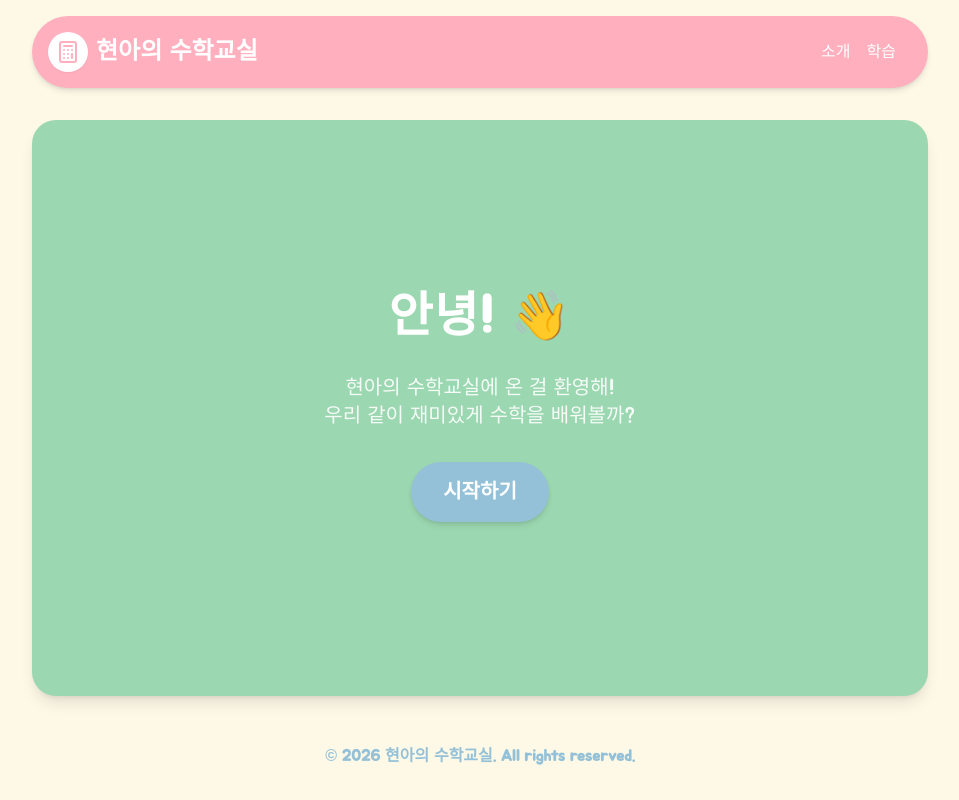
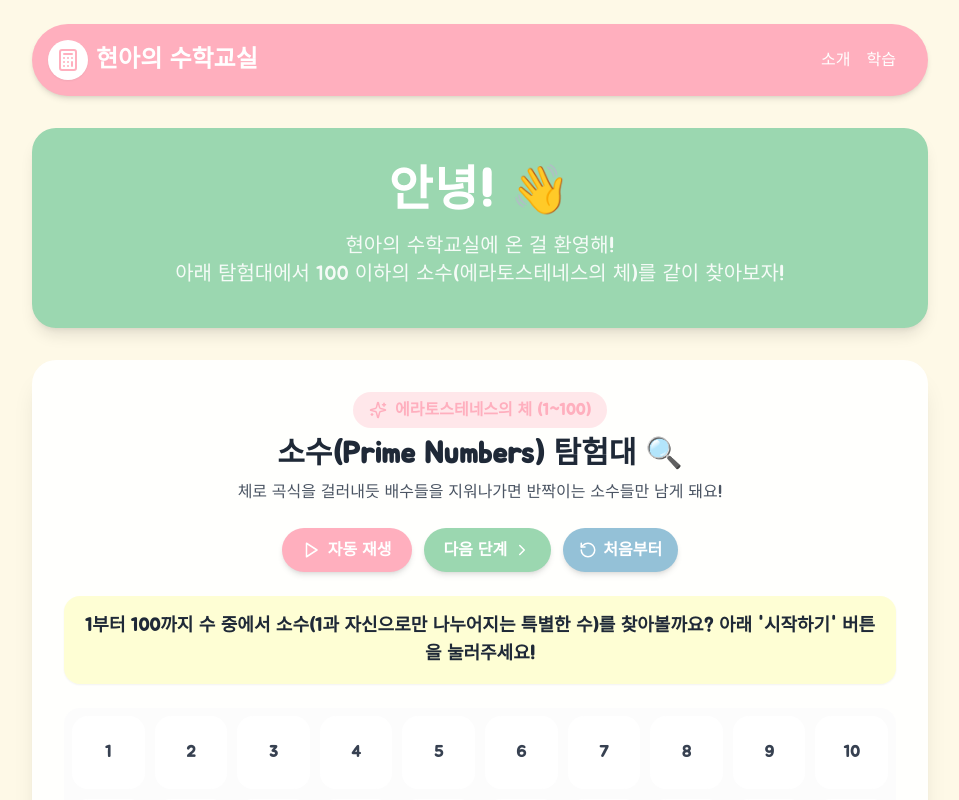
Before and after one commit to hapark19-maker/watermelon, a Next.js app: page / in a window 1280 px wide. Shown: the top 800 px of the page, without its empty margins (160-1119 px from the left). Built offline with nearby package versions, Linux system fonts and the light colour scheme.

Commit message:
feat: add interactive Sieve of Eratosthenes component for 1 to 100

```diff
--- a/app/page.tsx
+++ b/app/page.tsx
@@ -1,10 +1,11 @@
 import { Calculator } from "lucide-react";
+import SieveOfEratosthenes from "@/components/SieveOfEratosthenes";
 
 export default function Home() {
   return (
-    <div className="min-h-screen flex flex-col items-center justify-between p-4">
+    <div className="min-h-screen flex flex-col items-center justify-between p-4 sm:p-6 gap-8">
       {/* Header */}
-      <header className="w-full max-w-4xl flex items-center justify-between p-4 bg-pastel-pink rounded-full shadow-md mb-8">
+      <header className="w-full max-w-4xl flex items-center justify-between p-4 bg-pastel-pink rounded-full shadow-md">
         <div className="flex items-center gap-2">
           <div className="bg-white p-2 rounded-full shadow-sm text-pastel-pink">
             <Calculator size={24} />
@@ -19,22 +20,24 @@ export default function Home() {
         </nav>
       </header>
 
-      {/* Main Hero Section */}
-      <main className="flex-1 flex flex-col items-center justify-center text-center gap-8 w-full max-w-4xl bg-pastel-mint p-12 rounded-3xl shadow-lg border-none">
-        <h2 className="text-5xl text-white font-bold tracking-wide">
+      {/* Hero Welcome Section */}
+      <section className="w-full max-w-4xl bg-pastel-mint p-8 sm:p-10 rounded-3xl shadow-lg text-center flex flex-col items-center gap-4">
+        <h2 className="text-4xl sm:text-5xl text-white font-bold tracking-wide">
           안녕! 👋
         </h2>
-        <p className="text-xl text-white/90 font-medium">
+        <p className="text-lg sm:text-xl text-white/90 font-medium">
           현아의 수학교실에 온 걸 환영해!<br />
-          우리 같이 재미있게 수학을 배워볼까?
+          아래 탐험대에서 100 이하의 소수(에라토스테네스의 체)를 같이 찾아보자!
         </p>
-        <button className="bg-pastel-blue text-white px-8 py-4 rounded-full text-xl shadow-md hover:scale-105 transition-transform duration-200 border-none font-bold">
-          시작하기
-        </button>
+      </section>
+
+      {/* Sieve of Eratosthenes Main Interactive Component */}
+      <main className="w-full flex justify-center">
+        <SieveOfEratosthenes />
       </main>
 
       {/* Footer */}
-      <footer className="w-full max-w-4xl text-center p-4 mt-8 text-pastel-blue font-bold">
+      <footer className="w-full max-w-4xl text-center p-4 text-pastel-blue font-bold">
         <p>© {new Date().getFullYear()} 현아의 수학교실. All rights reserved.</p>
       </footer>
     </div>
--- /dev/null
+++ b/components/SieveOfEratosthenes.tsx
@@ -0,0 +1,224 @@
+"use client";
+
+import React, { useState, useEffect } from "react";
+import { Play, Pause, RotateCcw, ChevronRight, Sparkles, Award } from "lucide-react";
+
+export default function SieveOfEratosthenes() {
+  const [step, setStep] = useState<number>(0);
+  const [isPlaying, setIsPlaying] = useState<boolean>(false);
+
+  // Maximum step is 6 (0: start, 1: 1 eliminated, 2: prime 2, 3: prime 3, 4: prime 5, 5: prime 7, 6: finished)
+  const MAX_STEP = 6;
+
+  useEffect(() => {
+    let timer: NodeJS.Timeout;
+    if (isPlaying) {
+      timer = setInterval(() => {
+        setStep((prev) => {
+          if (prev >= MAX_STEP) {
+            setIsPlaying(false);
+            return MAX_STEP;
+          }
+          return prev + 1;
+        });
+      }, 1600);
+    }
+    return () => clearInterval(timer);
+  }, [isPlaying]);
+
+  const handleReset = () => {
+    setIsPlaying(false);
+    setStep(0);
+  };
+
+  const handleNext = () => {
+    if (step < MAX_STEP) {
+      setStep((prev) => prev + 1);
+    }
+  };
+
+  const handleTogglePlay = () => {
+    if (step >= MAX_STEP) {
+      setStep(0);
+      setIsPlaying(true);
+    } else {
+      setIsPlaying((prev) => !prev);
+    }
+  };
+
+  // Helper to determine status of each number (1 ~ 100)
+  const getNumberStatus = (num: number) => {
+    if (num === 1) {
+      if (step >= 1) return "eliminated";
+      return "default";
+    }
+
+    const primes = [2, 3, 5, 7];
+    const primesFoundSoFar = [];
+
+    if (step >= 2) primesFoundSoFar.push(2);
+    if (step >= 3) primesFoundSoFar.push(3);
+    if (step >= 4) primesFoundSoFar.push(5);
+    if (step >= 5) primesFoundSoFar.push(7);
+
+    // Current prime being actively processed
+    const currentActivePrime = step === 2 ? 2 : step === 3 ? 3 : step === 4 ? 5 : step === 5 ? 7 : null;
+
+    if (currentActivePrime === num) {
+      return "active-prime";
+    }
+
+    if (primes.includes(num)) {
+      if (primesFoundSoFar.includes(num)) return "prime";
+      return "default";
+    }
+
+    // Check if eliminated by any of the processed primes
+    for (const p of primesFoundSoFar) {
+      if (num % p === 0) {
+        return "eliminated";
+      }
+    }
+
+    // Final step: all non-eliminated numbers > 1 are prime!
+    if (step === MAX_STEP) {
+      return "prime";
+    }
+
+    return "default";
+  };
+
+  // Calculate count of found primes
+  const getPrimeNumbers = () => {
+    const primes: number[] = [];
+    for (let i = 1; i <= 100; i++) {
+      if (getNumberStatus(i) === "prime" || getNumberStatus(i) === "active-prime") {
+        primes.push(i);
+      }
+    }
+    return primes;
+  };
+
+  const currentPrimes = getPrimeNumbers();
+
+  const getStepDescription = () => {
+    switch (step) {
+      case 0:
+        return "1부터 100까지 수 중에서 소수(1과 자신으로만 나누어지는 특별한 수)를 찾아볼까요? 아래 '시작하기' 버튼을 눌러주세요!";
+      case 1:
+        return "1단계: 1은 소수가 아니에요! 1을 먼저 지워줍니다.";
+      case 2:
+        return "2단계: 2는 소수예요! 2를 제외한 2의 배수들(4, 6, 8, 10...)을 모두 지워요.";
+      case 3:
+        return "3단계: 3은 소수예요! 3을 제외한 3의 배수들(9, 15, 21...)을 지워요.";
+      case 4:
+        return "4단계: 5는 소수예요! 5를 제외한 5의 배수들(25, 35, 55...)을 지워요.";
+      case 5:
+        return "5단계: 7은 소수예요! 7을 제외한 7의 배수들(49, 77, 91)을 지워요.";
+      case 6:
+        return "🎉 탐험 완성이예요! 100 이하의 소수 25개를 모두 찾았어요!";
+      default:
+        return "";
+    }
+  };
+
+  return (
+    <div className="w-full max-w-4xl bg-white/90 backdrop-blur-sm p-6 sm:p-8 rounded-3xl shadow-xl flex flex-col items-center gap-6 border-none">
+      {/* Header Info */}
+      <div className="text-center flex flex-col items-center gap-2">
+        <div className="flex items-center gap-2 bg-pastel-pink/30 px-4 py-1.5 rounded-full text-pastel-pink font-bold text-sm sm:text-base">
+          <Sparkles size={18} />
+          <span>에라토스테네스의 체 (1~100)</span>
+        </div>
+        <h2 className="text-2xl sm:text-3xl font-bold text-gray-800">
+          소수(Prime Numbers) 탐험대 🔍
+        </h2>
+        <p className="text-gray-600 text-sm sm:text-base max-w-lg">
+          체로 곡식을 걸러내듯 배수들을 지워나가면 반짝이는 소수들만 남게 돼요!
+        </p>
+      </div>
+
+      {/* Control Buttons */}
+      <div className="flex flex-wrap items-center justify-center gap-3">
+        <button
+          onClick={handleTogglePlay}
+          className="flex items-center gap-2 bg-pastel-pink text-white px-5 py-2.5 rounded-full font-bold shadow-md hover:scale-105 transition-transform duration-200"
+        >
+          {isPlaying ? <Pause size={18} /> : <Play size={18} />}
+          <span>{isPlaying ? "일시정지" : step === 0 ? "자동 재생" : step === MAX_STEP ? "다시 보기" : "이어서 재생"}</span>
+        </button>
+
+        <button
+          onClick={handleNext}
+          disabled={step >= MAX_STEP || isPlaying}
+          className="flex items-center gap-1.5 bg-pastel-mint text-white px-5 py-2.5 rounded-full font-bold shadow-md hover:scale-105 transition-transform duration-200 disabled:opacity-50 disabled:hover:scale-100 disabled:cursor-not-allowed"
+        >
+          <span>다음 단계</span>
+          <ChevronRight size={18} />
+        </button>
+
+        <button
+          onClick={handleReset}
+          className="flex items-center gap-1.5 bg-pastel-blue text-white px-4 py-2.5 rounded-full font-bold shadow-md hover:scale-105 transition-transform duration-200"
+        >
+          <RotateCcw size={18} />
+          <span>처음부터</span>
+        </button>
+      </div>
+
+      {/* Dynamic Status Banner */}
+      <div className="w-full bg-pastel-lemon/40 p-4 rounded-2xl text-center border-none shadow-sm">
+        <p className="text-gray-800 font-bold text-base sm:text-lg">
+          {getStepDescription()}
+        </p>
+      </div>
+
+      {/* 100 Grid */}
+      <div className="grid grid-cols-10 gap-1.5 sm:gap-2.5 w-full p-2 bg-gray-50/50 rounded-2xl">
+        {Array.from({ length: 100 }, (_, i) => i + 1).map((num) => {
+          const status = getNumberStatus(num);
+
+          let bgClass = "bg-white text-gray-700 shadow-xs hover:scale-105";
+          if (status === "eliminated") {
+            bgClass = "bg-gray-200/60 text-gray-400 opacity-40 scale-95 line-through";
+          } else if (status === "active-prime") {
+            bgClass = "bg-pastel-pink text-white font-bold scale-110 shadow-lg ring-4 ring-pastel-pink/40 animate-pulse";
+          } else if (status === "prime") {
+            bgClass = "bg-pastel-mint text-white font-bold scale-105 shadow-md";
+          }
+
+          return (
+            <div
+              key={num}
+              className={`aspect-square flex items-center justify-center rounded-xl sm:rounded-2xl text-xs sm:text-base font-semibold transition-all duration-300 select-none ${bgClass}`}
+            >
+              {num}
+            </div>
+          );
+        })}
+      </div>
+
+      {/* Result Section */}
+      {currentPrimes.length > 0 && (
+        <div className="w-full flex flex-col gap-3 bg-pastel-pink/10 p-5 rounded-2xl">
+          <div className="flex items-center justify-between">
+            <div className="flex items-center gap-2 text-pastel-pink font-bold">
+              <Award size={20} />
+              <span>현재 발견한 소수 ({currentPrimes.length}개)</span>
+            </div>
+          </div>
+          <div className="flex flex-wrap gap-2 max-h-32 overflow-y-auto">
+            {currentPrimes.map((prime) => (
+              <span
+                key={prime}
+                className="bg-pastel-pink text-white font-bold text-xs sm:text-sm px-3 py-1 rounded-full shadow-xs hover:scale-110 transition-transform duration-200"
+              >
+                {prime}
+              </span>
+            ))}
+          </div>
+        </div>
+      )}
+    </div>
+  );
+}
```
